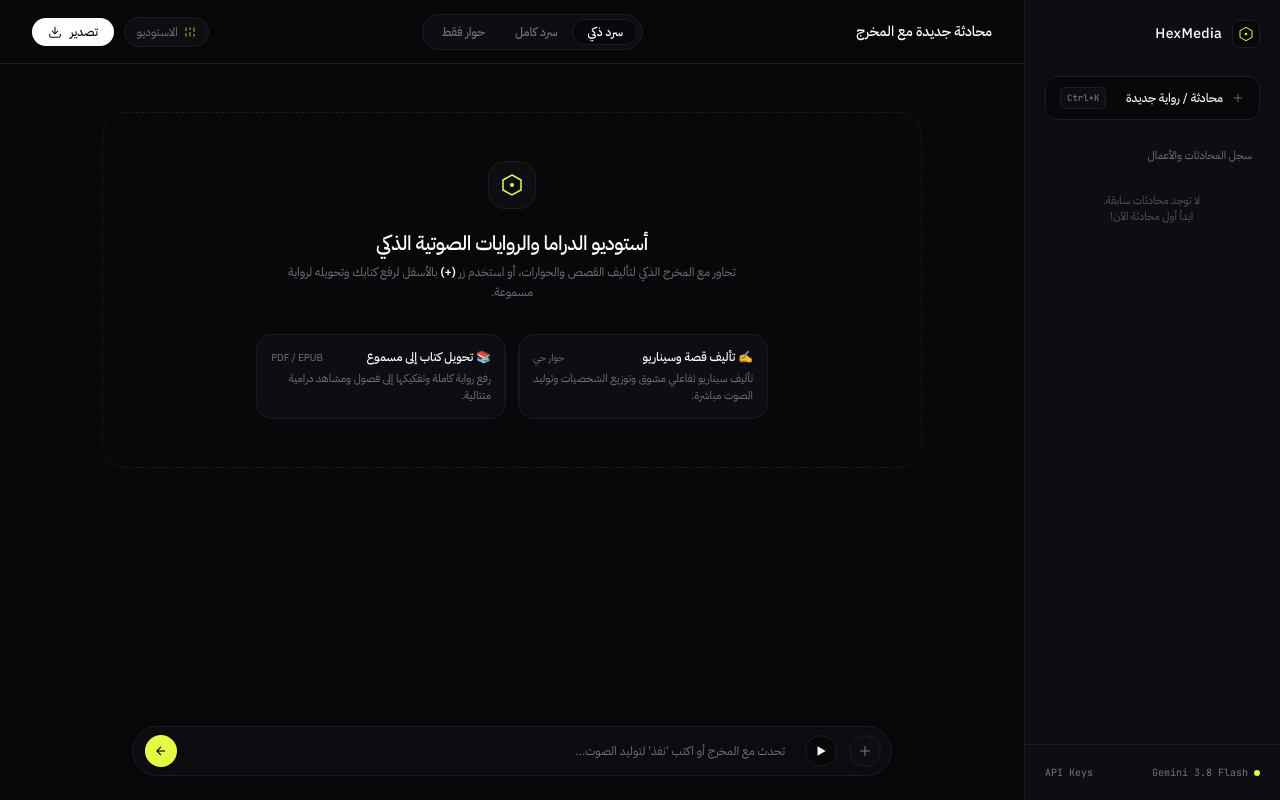
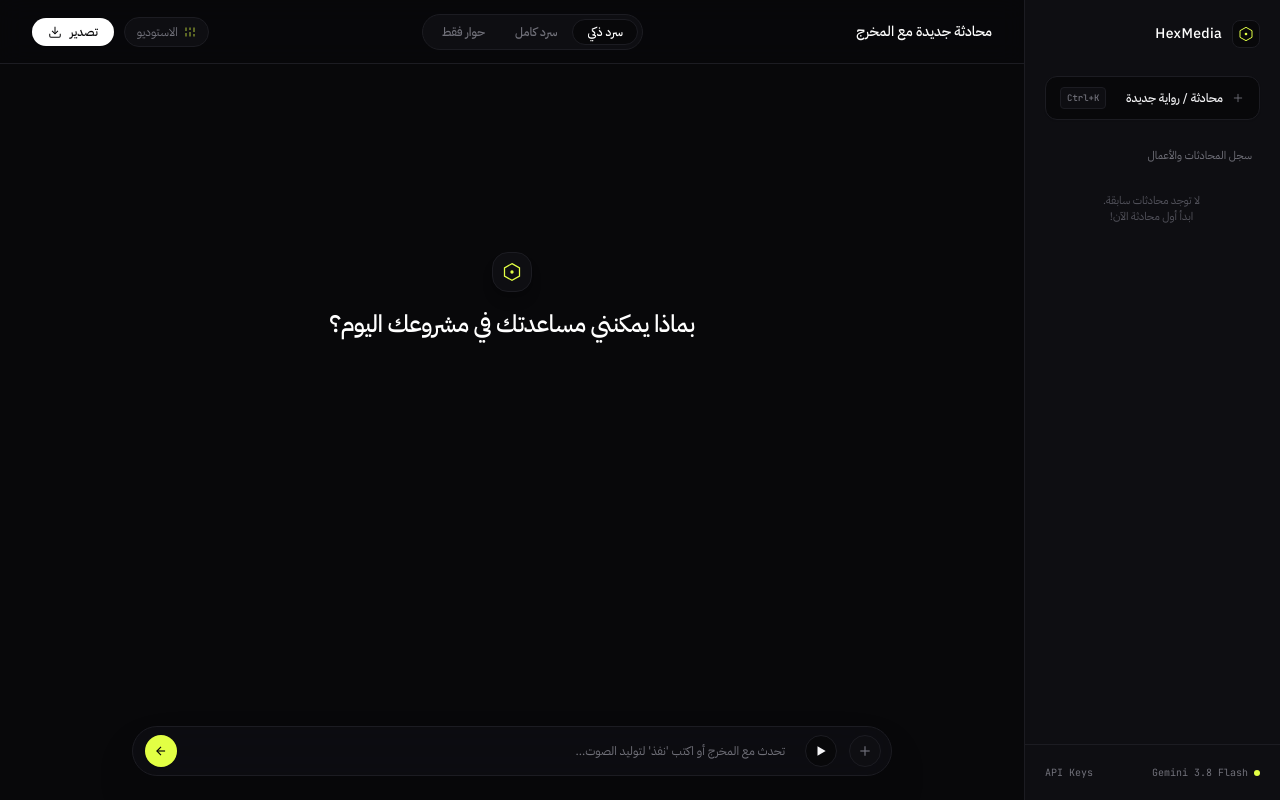
Before and after one commit to solo3li/hexmedia, a Django app: page / in a window 1280 px wide. Run offline with Django 5.2, Linux system fonts and the light colour scheme; data comes from the database, SQL or seed files in the repository; data that the repository does not hold is empty; some libraries are stand-ins or nearby versions.

Commit message:
fix: ensure new chat opens a pristine empty screen with ChatGPT-style minimal greeting

```diff
--- a/backend/ai_studio/views.py
+++ b/backend/ai_studio/views.py
@@ -20,8 +20,6 @@ def chat_home_view(request):
             current_project = BookProject.objects.get(id=project_id)
         except BookProject.DoesNotExist:
             pass
-    if not current_project:
-        current_project = recent_projects_qs.first()
 
     available_voices = [
         {"name": "Charon", "description": "صوت جهوري عميق ورزين (مثالي للراوي)", "gender": "MALE", "pitch": 95},
--- a/backend/templates/chat/index.html
+++ b/backend/templates/chat/index.html
@@ -228,39 +228,15 @@
     <main class="flex-1 overflow-y-auto px-4 md:px-8 pt-8 pb-36" id="messagesContainer">
       <div class="max-w-[820px] mx-auto space-y-7">
 
-        <!-- Welcome Hero (Shown if brand new conversation with no messages) -->
-        <div id="welcomeHero" class="text-center py-12 space-y-5 border border-dashed border-borderSubtle rounded-3xl p-8 my-4">
-          <div class="w-12 h-12 mx-auto rounded-2xl bg-surface border border-borderSubtle flex items-center justify-center">
-            <svg class="w-6 h-6 text-limeAccent" viewBox="0 0 24 24" fill="none" stroke="currentColor" stroke-width="1.5">
+        <!-- Welcome Hero (ChatGPT-Style Clean Minimal Centerpiece, No Cards) -->
+        <div id="welcomeHero" class="flex flex-col items-center justify-center min-h-[50vh] text-center space-y-4 my-auto select-none">
+          <div class="w-10 h-10 rounded-2xl bg-surface border border-borderSubtle flex items-center justify-center shadow-lg">
+            <svg class="w-5 h-5 text-limeAccent" viewBox="0 0 24 24" fill="none" stroke="currentColor" stroke-width="1.5">
               <polygon points="12 2 21 7 21 17 12 22 3 17 3 7 12 2"></polygon>
               <circle cx="12" cy="12" r="2" fill="#e2ff44" stroke="none"></circle>
             </svg>
           </div>
-          <div class="space-y-1.5">
-            <h2 class="text-lg md:text-xl font-medium text-white tracking-tight">أستوديو الدراما والروايات الصوتية الذكي</h2>
-            <p class="text-xs text-muted max-w-md mx-auto leading-relaxed">
-              تحاور مع المخرج الذكي لتأليف القصص والحوارات، أو استخدم زر <strong class="text-white">(+)</strong> بالأسفل لرفع كتابك وتحويله لرواية مسموعة.
-            </p>
-          </div>
-
-          <!-- Quick Action Starter Chips -->
-          <div class="grid grid-cols-1 sm:grid-cols-2 gap-3 pt-3 text-right max-w-lg mx-auto">
-            <div onclick="sendQuickPrompt('أريد تأليف مشهد درامي مشوق عن طائرة ركاب تفقد الاتصال في عاصفة رعدية')" class="p-3.5 rounded-2xl bg-surface hover:bg-surfaceHover border border-borderSubtle hover:border-limeAccent/40 transition cursor-pointer group">
-              <div class="flex items-center justify-between mb-1.5">
-                <span class="text-xs font-medium text-white group-hover:text-limeAccent transition">✍️ تأليف قصة وسيناريو</span>
-                <span class="text-[10px] text-muted">حوار حي</span>
-              </div>
-              <p class="text-[11px] text-muted leading-normal">تأليف سيناريو تفاعلي مشوق وتوزيع الشخصيات وتوليد الصوت مباشرة.</p>
-            </div>
-
-            <div onclick="triggerBookUploadFromTool()" class="p-3.5 rounded-2xl bg-surface hover:bg-surfaceHover border border-borderSubtle hover:border-limeAccent/40 transition cursor-pointer group">
-              <div class="flex items-center justify-between mb-1.5">
-                <span class="text-xs font-medium text-white group-hover:text-limeAccent transition">📚 تحويل كتاب إلى مسموع</span>
-                <span class="text-[10px] text-muted">PDF / EPUB</span>
-              </div>
-              <p class="text-[11px] text-muted leading-normal">رفع رواية كاملة وتفكيكها إلى فصول ومشاهد درامية متتالية.</p>
-            </div>
-          </div>
+          <h2 class="text-xl md:text-2xl font-medium text-white tracking-tight">بماذا يمكنني مساعدتك في مشروعك اليوم؟</h2>
         </div>
 
         <!-- Dynamic Chat Stream Area (User & Assistant Messages) -->
@@ -431,7 +407,7 @@
     const serverMessages = {{ messages_json|safe }};
 
     let activeProject = initialProject || null;
-    let activeProjectId = activeProject ? activeProject.id : (projectsList[0] ? projectsList[0].id : null);
+    let activeProjectId = activeProject ? activeProject.id : null;
     let activeChapterNumber = 1;
     let activeBlockId = null;
     let isMasterPlaying = false;
```
